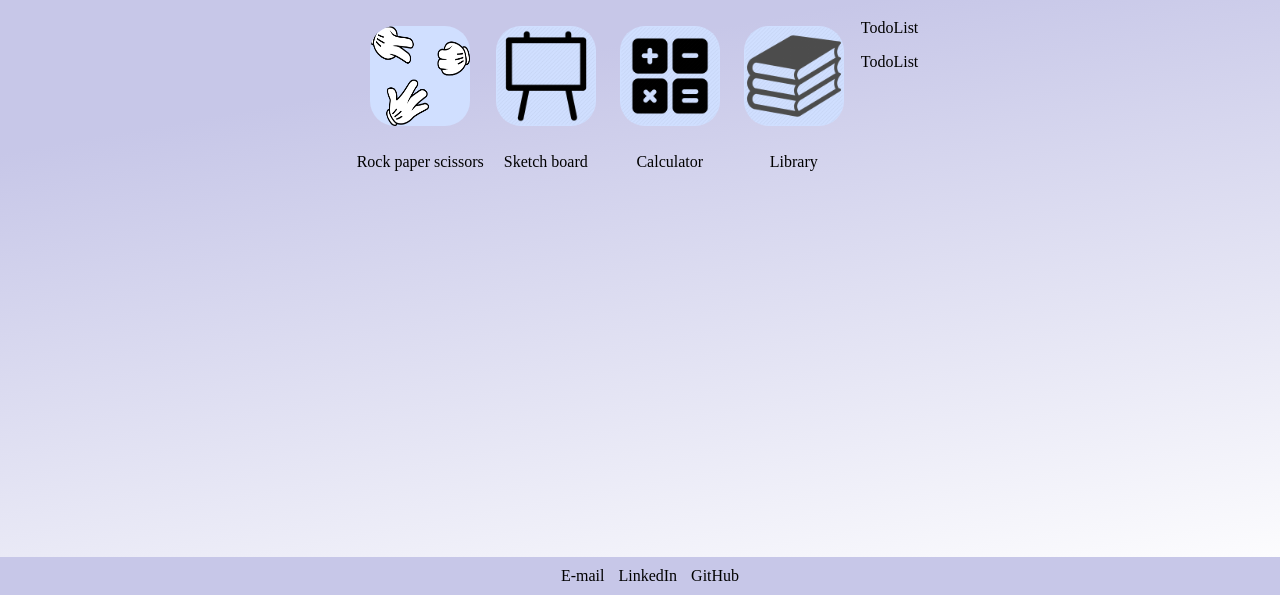
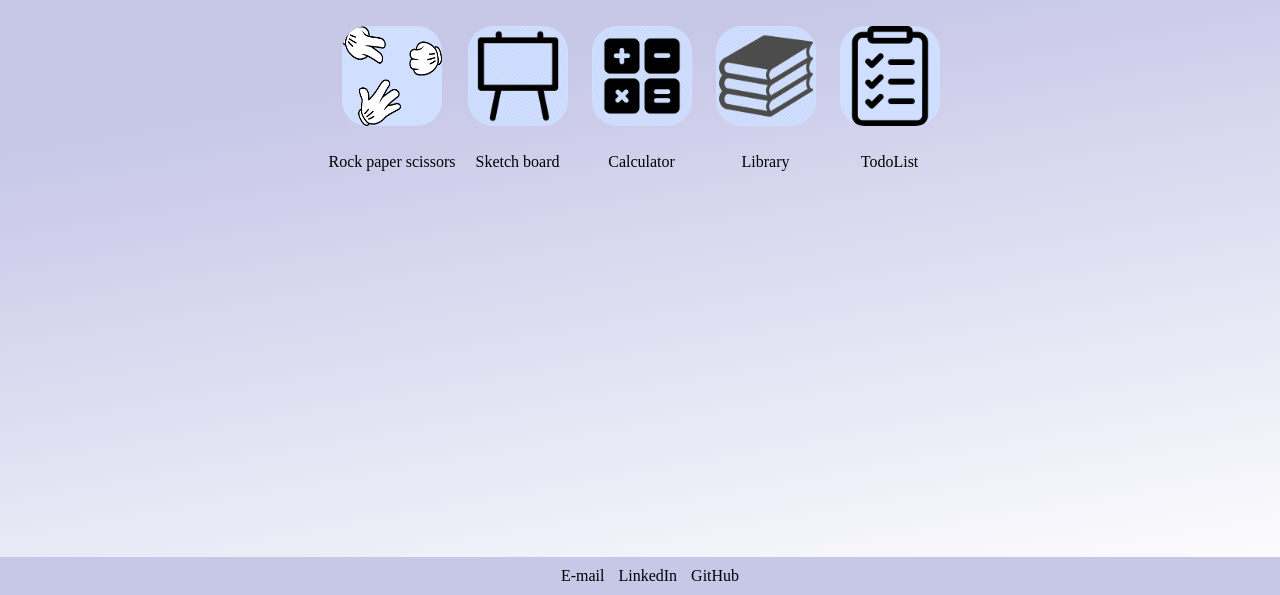
Before and after one commit to Pavlina965/TheOdinProject, a plain HTML site: page index.html in a window 1280 px wide. Shown: the part 205-800 px from the top of the page. Drawn offline with Linux system fonts and the light colour scheme.

Commit message:
img for todolist, adding deleting project

```diff
--- a/index.html
+++ b/index.html
@@ -32,7 +32,7 @@
         <p>Library</p>
       </div>
       <div class="button">
-        <a href="OdinTodo/dist/index.html">TodoList</a>
+        <a href="OdinTodo/dist/index.html"><img src="images/to-do-list.png"></a>
         <p>TodoList</p>
       </div>
     </div>
```
Also changed, not shown: OdinTodo/dist/index.bundle.js, OdinTodo/dist/index.html, images/to-do-list.png (added).
